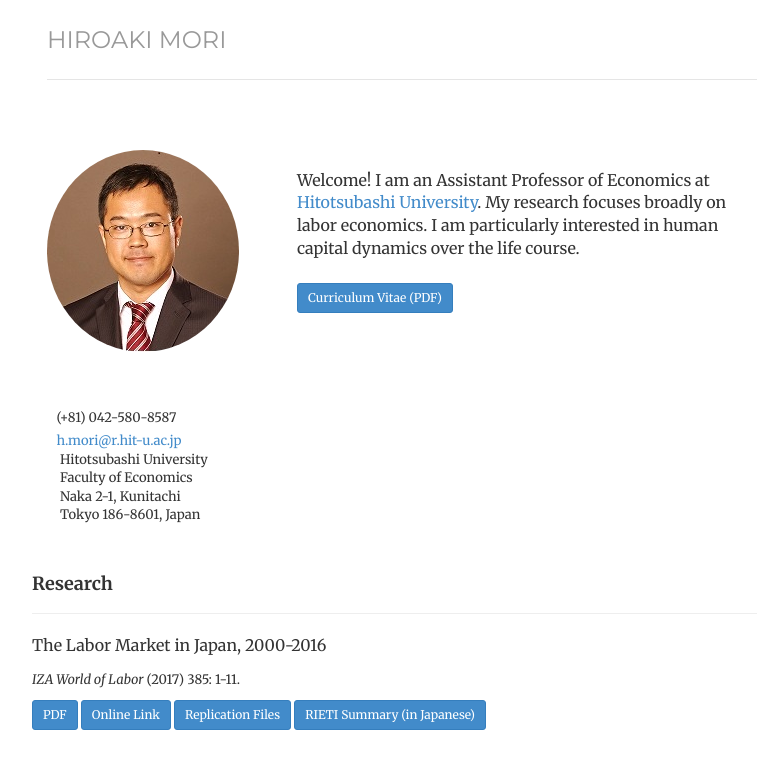
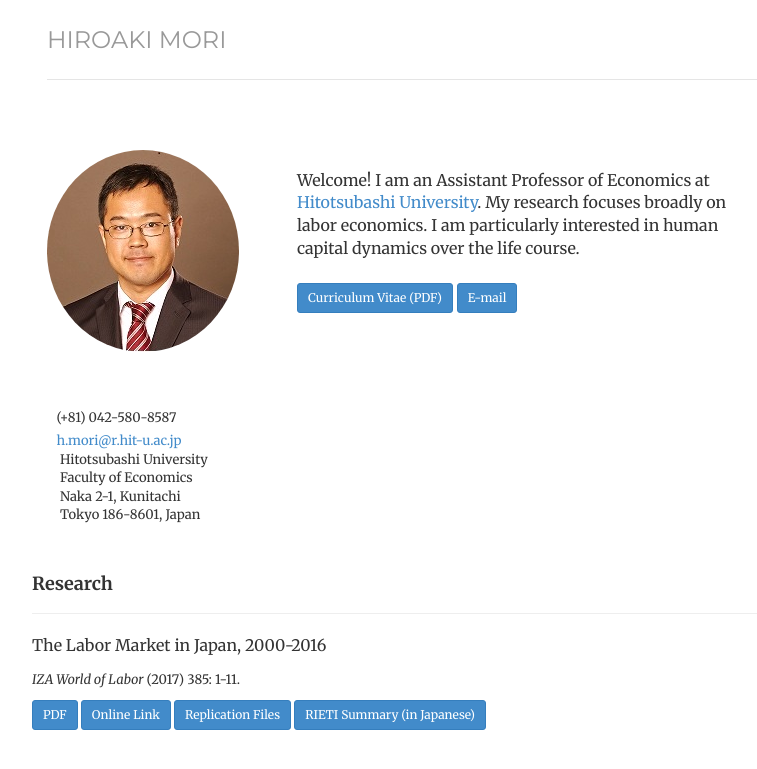
Before and after one commit to morihiroaki/morihiroaki.github.io, a Jekyll site: the page built from index.html, in a window 1280 px wide. Shown: the top 769 px of the page, without its empty margins (233-990 px from the left). Built offline with Jekyll 4.4.1, drawn with Linux system fonts in a browser that asks for light colours.

Commit message:
Update index.html

```diff
--- a/index.html
+++ b/index.html
@@ -36,6 +36,7 @@
               <p><font size="3"> Welcome! I am an Assistant Professor of Economics at <a href="http://www.econ.hit-u.ac.jp/~koho/english/" target="_blank" title="Link">Hitotsubashi University</a>. My research
               focuses broadly on labor economics. I am particularly interested in human capital dynamics over the life course.<br><br>
                <a href="/files/cv_mori.pdf" class="btn btn-primary btn-sm" role="button">Curriculum Vitae (PDF)</a>
+               <a href="mailto:h.mori@r.hit-u.ac.jp" class="btn btn-primary btn-sm" role="button">E-mail</a>
                 </p>
               <br/><br/><br/><br/><br/><br/><br/><br/><br/><br/><br/>
               <!---
```
